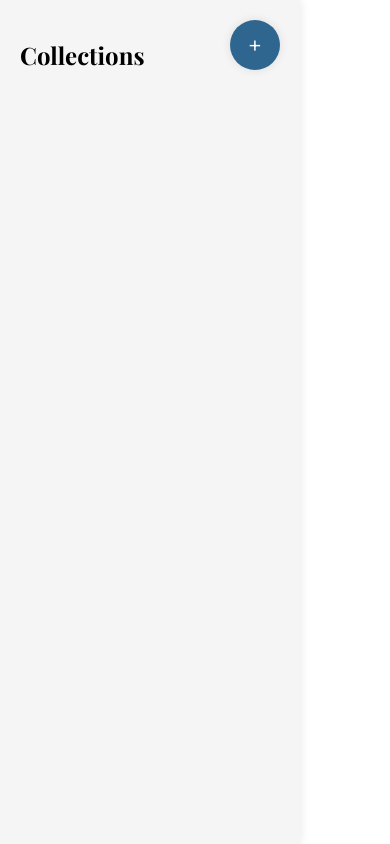
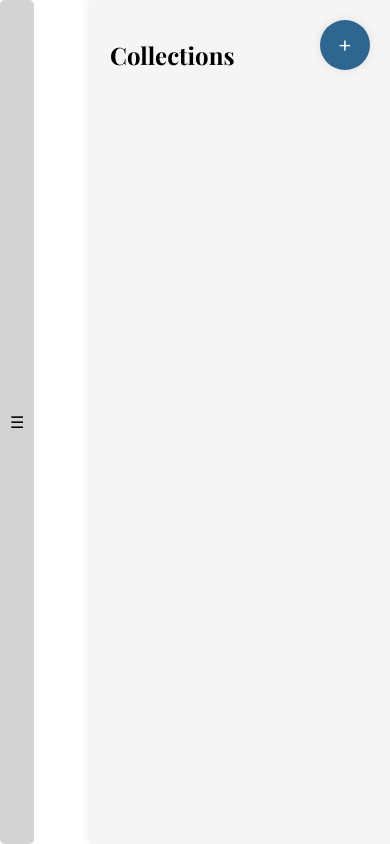
Before and after one commit to calebtgraves/Famfolio, a SvelteKit app: page /dashboard in a window 390 px wide. Built offline with nearby package versions, Linux system fonts and the light colour scheme; a web font is replaced by a local one.

Commit message:
MobileMenu

```diff
--- /dev/null
+++ b/src/lib/components/MobileMenu.svelte
@@ -0,0 +1,45 @@
+<script>
+    import CollectionsList from "./CollectionsList.svelte";
+
+    let showCollections = true;
+
+    function toggleCollections() {
+        showCollections = !showCollections;
+    }
+</script>
+
+<div class="header-content">
+    <button class="hamburger" on:click={toggleCollections}>
+        <span>&#9776;</span> <!-- Hamburger icon -->
+    </button>
+    {#if showCollections}
+        <div class="collections">
+            <CollectionsList />
+        </div>
+    {/if}
+</div>
+
+<style>
+    .header-content {
+        display: flex;
+        justify-content: space-between;
+    }
+
+    .hamburger {
+        background-color: lightgray;
+        border: none;
+        padding: 10px;
+        cursor: pointer;
+        display: none;
+    }
+
+    @media (max-width: 768px) {
+        .hamburger {
+            display: block;
+        }
+
+        .collections {
+            display: block;
+        }
+    }
+</style>
--- a/src/routes/dashboard/+page.svelte
+++ b/src/routes/dashboard/+page.svelte
@@ -1,5 +1,5 @@
 <script>
-    import CollectionsList from "../../lib/components/CollectionsList.svelte";
+    import MobileMenu from "../../lib/components/MobileMenu.svelte";
 </script>
 
-<CollectionsList />
+<MobileMenu />
```
Also changed, not shown: src/routes/login/+page.svelte (line endings or trailing spaces).
